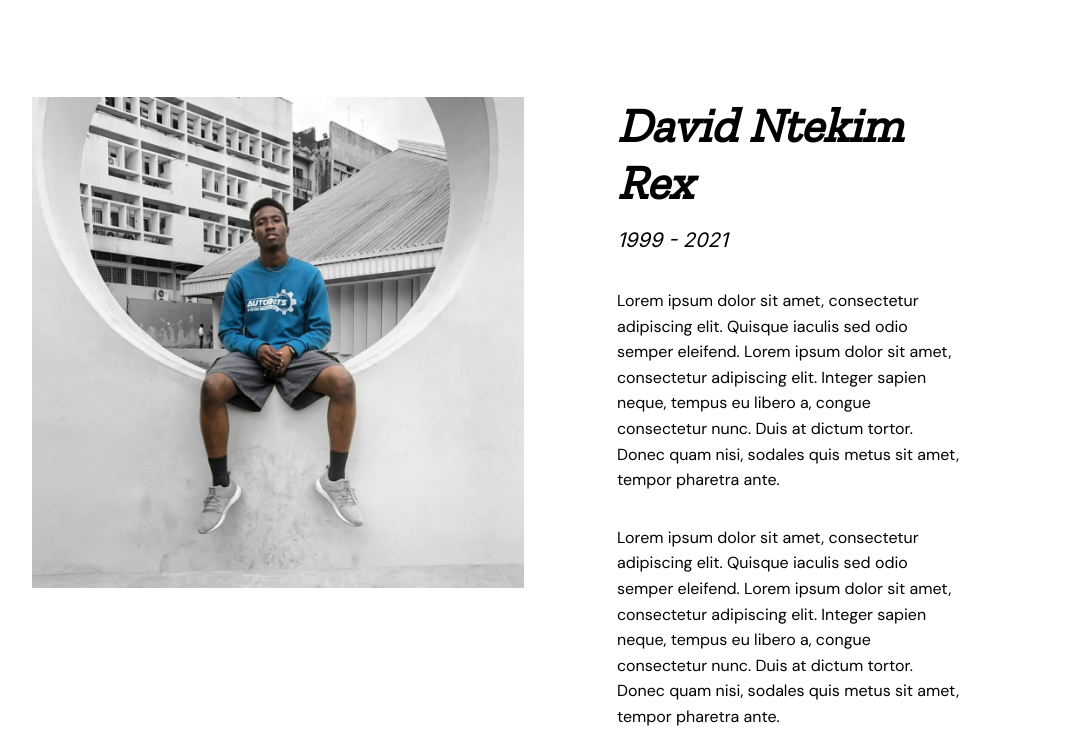
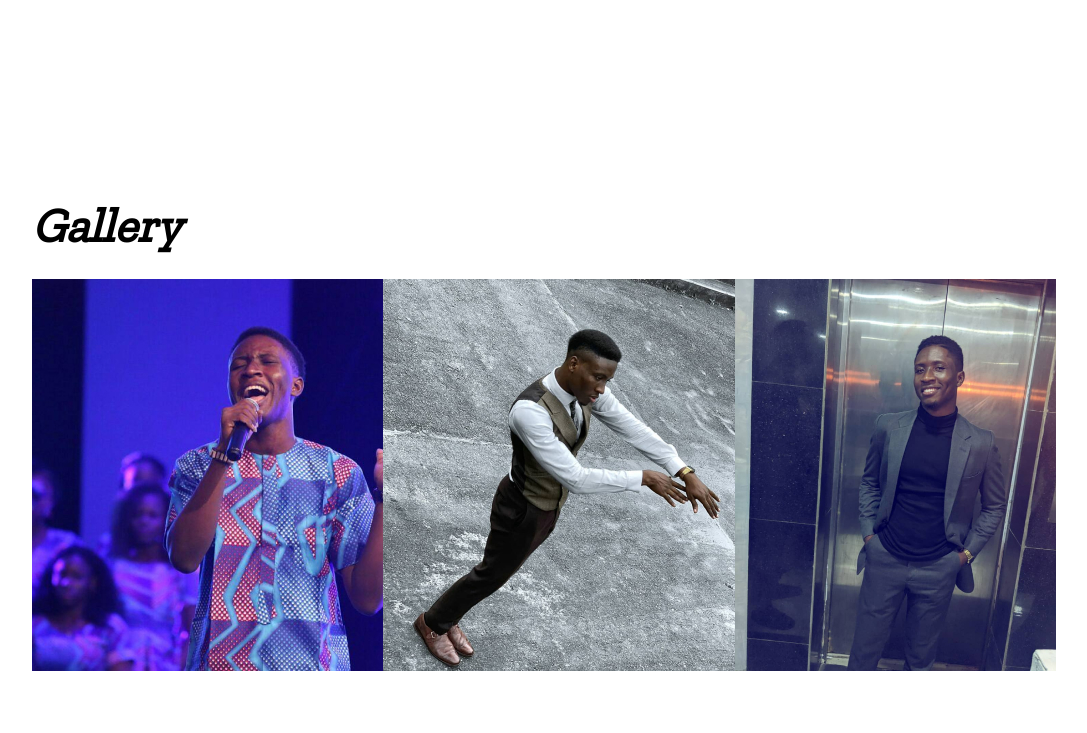
Before and after one commit to geektutor/for-david, a plain HTML site: page index.html in a window 1280 px wide. Shown: the part 4360-5093 px from the top of the page, without its empty margins (96-1183 px from the left). Drawn offline with nearby package versions, Linux system fonts and the light colour scheme.

Commit message:
The gallery section

```diff
--- a/assets/sass/styles.scss
+++ b/assets/sass/styles.scss
@@ -8,6 +8,49 @@
     // font-family: 'DM Sans', sans-serif;
     // font-family: 'Inter', sans-serif;
     // font-family: 'Zilla Slab', serif;
+}
+
+section.gallery {
+    max-width: 1140px;
+    width: 80%;
+    margin: 200px auto;
+
+    @include mq(500px){
+        width: 90%;
+    }
+
+    p.title {
+        font-family: $zilla;
+        font-style: italic;
+        font-weight: 600;
+        font-size: 48px;
+        line-height: 58px;
+        margin-bottom: 24px;
+    }
+
+    .swiper-container {
+      width: 100%;
+      height: 100%;
+        img {
+            min-width: 368px;
+            &.swiper-slide {
+                /* Center slide text vertically */
+                display: -webkit-box;
+                display: -ms-flexbox;
+                display: -webkit-flex;
+                display: flex;
+                -webkit-box-pack: center;
+                -ms-flex-pack: center;
+                -webkit-justify-content: center;
+                justify-content: center;
+                -webkit-box-align: center;
+                -ms-flex-align: center;
+                -webkit-align-items: center;
+                align-items: center;
+            }
+        }
+
+    }
 }
 
 section.biography {
--- a/index.html
+++ b/index.html
@@ -9,6 +9,9 @@
     <meta property="og:image" content="assets/images/logo.svg">
     <link rel="stylesheet" href="https://use.fontawesome.com/releases/v5.14.0/css/all.css" integrity="sha384-HzLeBuhoNPvSl5KYnjx0BT+WB0QEEqLprO+NBkkk5gbc67FTaL7XIGa2w1L0Xbgc" crossorigin="anonymous" />
     <link rel="shortcut icon" href="assets/images/logo.svg" type="image/x-icon" />
+
+    <!-- Link Swiper's CSS -->
+    <link rel="stylesheet" href="assets/swiper/swiper-bundle.min.css">
 
     <link rel="preconnect" href="https://fonts.gstatic.com">
     <link href="https://fonts.googleapis.com/css2?family=DM+Sans&family=Inter&family=Zilla+Slab&display=swap" rel="stylesheet">
@@ -120,7 +123,29 @@
 
     </section>
     <section class="gallery">
-
+        <p class="title">Gallery</p>
+        <div class="swiper-container">
+            <div class="swiper-wrapper">
+                <div class="swiper-slide">
+                    <img src="./assets/images/david-on-the-microphone.jpg" alt="David singing" />
+                </div>
+                <div class="swiper-slide">
+                    <img src="./assets/images/david-freestyling.jpg" alt="David freestyling" />
+                </div>
+                <div class="swiper-slide">
+                    <img src="./assets/images/david-smiling.jpg" alt="David smiling wide" />
+                </div>
+                <div class="swiper-slide">
+                    <img src="./assets/images/david-on-the-microphone.jpg" alt="David singing" />
+                </div>
+                <div class="swiper-slide">
+                    <img src="./assets/images/david-freestyling.jpg" alt="David freestyling" />
+                </div>
+                <div class="swiper-slide">
+                    <img src="./assets/images/david-smiling.jpg" alt="David smiling wide" />
+                </div>
+            </div>
+        </div>
     </section>
     <section class="biography">
         <div class="picture w-1/2">
@@ -199,5 +224,20 @@
                </div>
            </div>
     </section>
+
+    <!-- Swiper JS -->
+    <script src="./assets/swiper/swiper-bundle.min.js"></script>
+
+    <!-- Initialize Swiper -->
+    <script>
+        var swiper = new Swiper('.swiper-container', {
+            slidesPerView: 3,
+            spaceBetween: 30,
+            pagination: {
+                el: '.swiper-pagination',
+                clickable: true,
+            },
+        });
+    </script>
 </body>
 </html>
```
Also changed, not shown: assets/css/styles.css, assets/images/david-freestyling.jpg (added), assets/images/david-on-the-microphone.jpg (added), assets/images/david-smiling.jpg (added).
